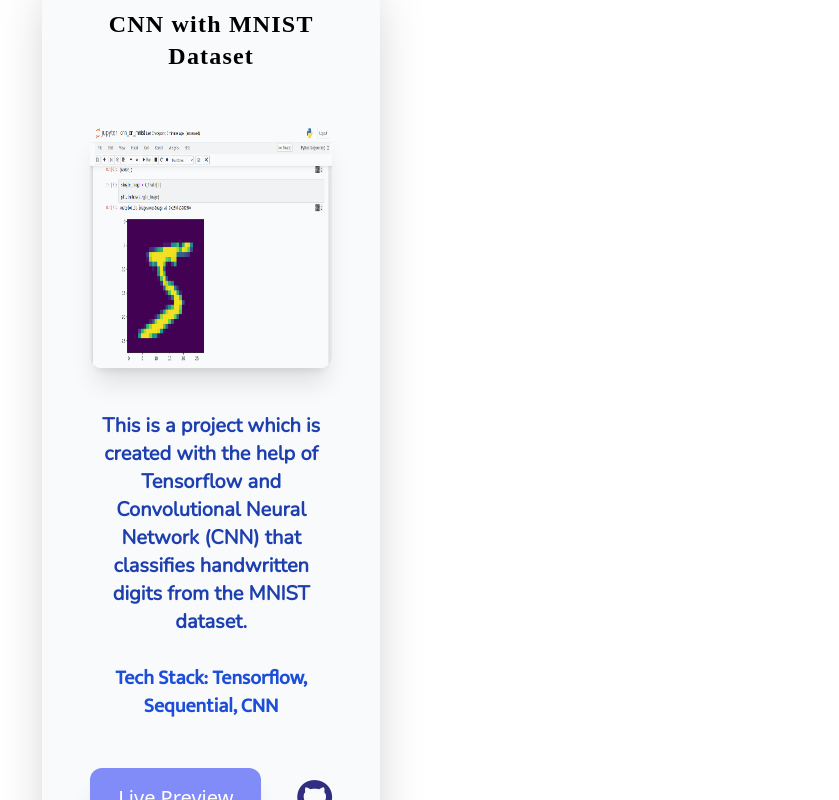
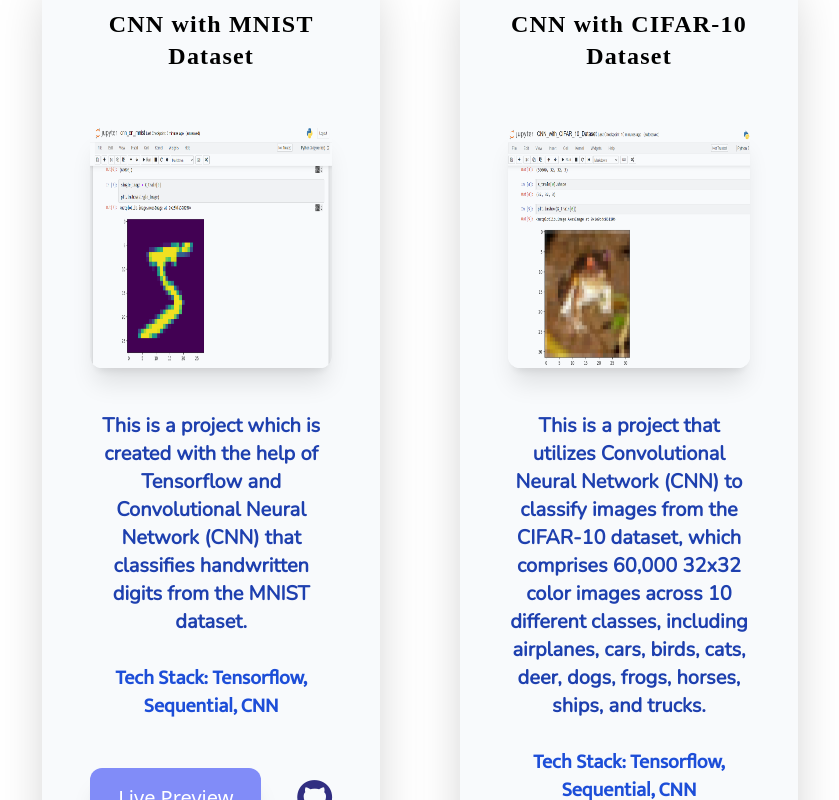
Before and after one commit to somenath203/My-Portfolio-Project, a React (Create React App) app: page /ml-projects in a window 1280 px wide. Shown: the part 5700-6500 px from the top of the page, without its empty margins (11-850 px from the left). Built offline with nearby package versions, Linux system fonts and the light colour scheme; a web font is replaced by a local one.

Commit message:
commited

```diff
--- a/src/pages/AllMlProjects.js
+++ b/src/pages/AllMlProjects.js
@@ -20,6 +20,7 @@
 import ClusterNewsPic from './../assets/clusternewspic.png';
 import SummarizeText from './../assets/textsummarizerimg.png';
 import CNNWithMNISTPic from './../assets/cnnmnistprojectpic.png';
+import CNNwithCIFARTEN from './../assets/cifartenprojectimg.png';
 
 
 const AllMlProjects = () => {
@@ -214,6 +215,17 @@
             projectLivePreviewLink: 'https://github.com/somenath203/CNN-with-MNIST-Dataset/blob/main/cnn_on_mnist.ipynb',
             projectGithubLink: 'https://github.com/somenath203/CNN-with-MNIST-Dataset'
         },
+        {
+            id: 17,
+            projectName: 'CNN with CIFAR-10 Dataset',
+            projectDescription: 'This is a project that utilizes Convolutional Neural Network (CNN) to classify images from the CIFAR-10 dataset, which comprises 60,000 32x32 color images across 10 different classes, including airplanes, cars, birds, cats, deer, dogs, frogs, horses, ships, and trucks.',
+            projectPic: CNNwithCIFARTEN,
+            heightOfImg: 'h-60',
+            widthOfImg: 'w-screen',
+            techStack: 'Tensorflow, Sequential, CNN',
+            projectLivePreviewLink: 'https://github.com/somenath203/CNN_With_CIFAR_10_Dataset/blob/main/CNN_with_CIFAR_10_Dataset.ipynb',
+            projectGithubLink: 'https://github.com/somenath203/CNN_With_CIFAR_10_Dataset'
+        },
     ];
 
 
```
Also changed, not shown: src/assets/cifartenprojectimg.png (added).
